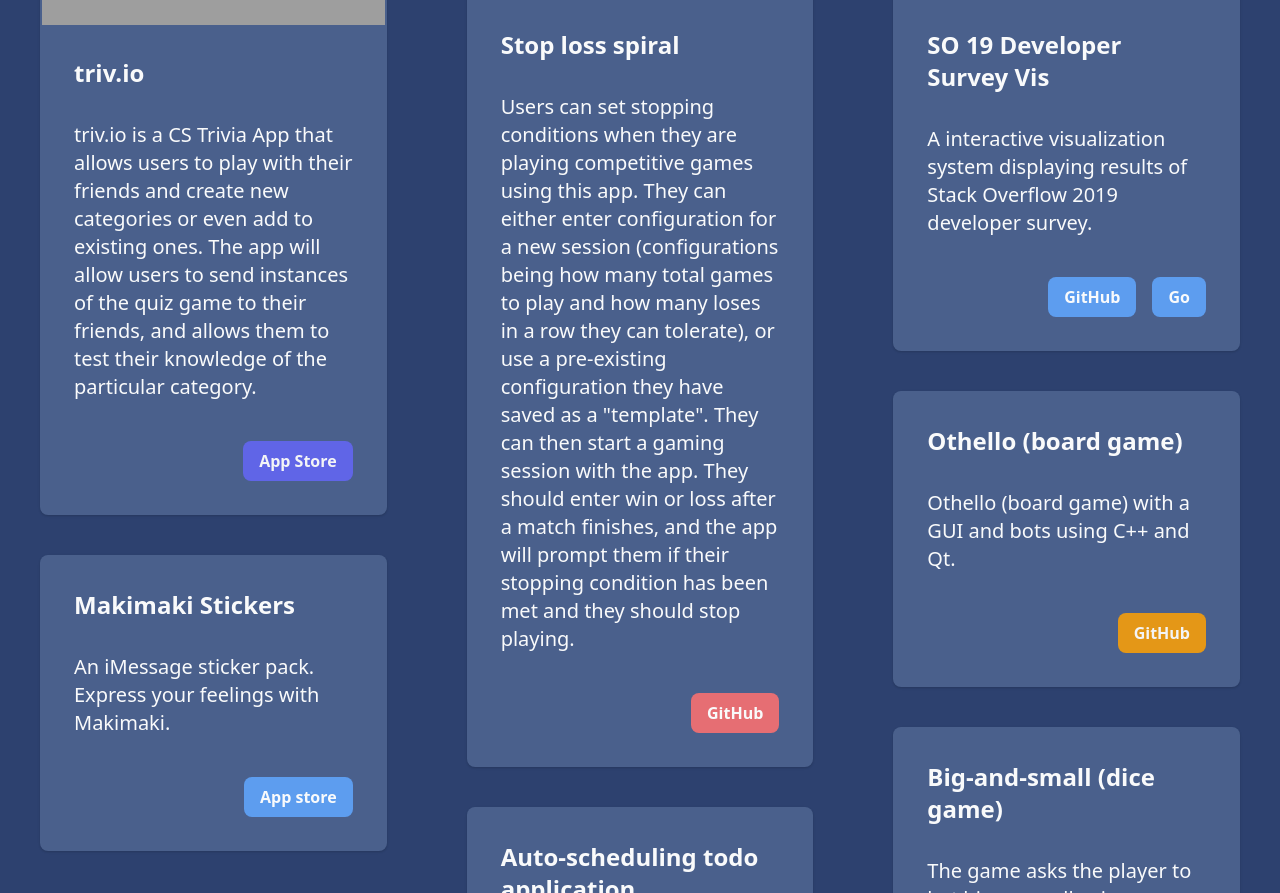
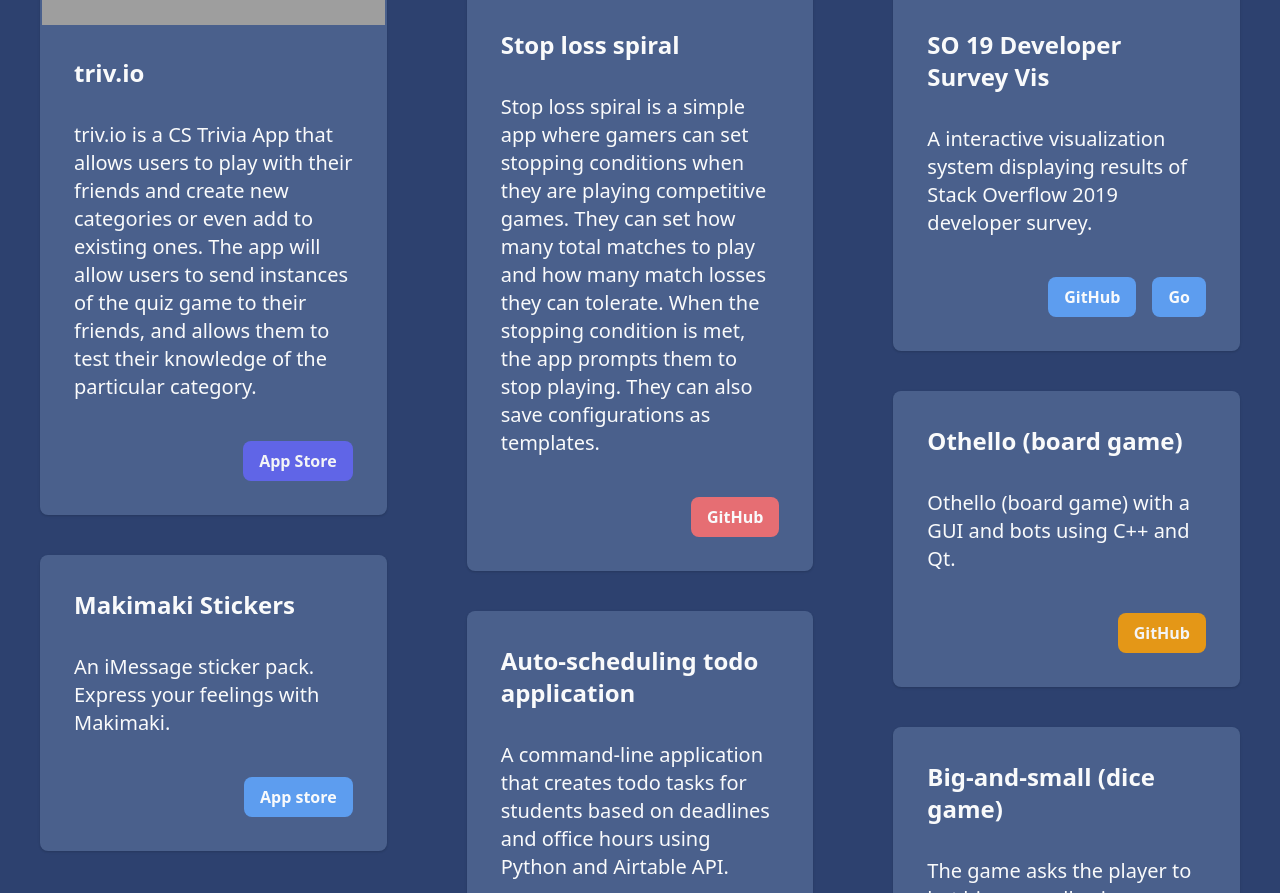
Before and after one commit to innkuika/ikashima.net, a plain HTML site: page index.html in a window 1280 px wide. Shown: the part 1094-1987 px from the top of the page. Drawn offline with nearby package versions, Linux system fonts and the light colour scheme; grey boxes are pictures that could not be loaded.

Commit message:
discription update

```diff
--- a/index.html
+++ b/index.html
@@ -56,7 +56,7 @@
 
         <ika-card
                 title="Stop loss spiral"
-                description='Users can set stopping conditions when they are playing competitive games using this app. They can either enter configuration for a new session (configurations being how many total games to play and how many loses in a row they can tolerate), or use a pre-existing configuration they have saved as a "template". They can then start a gaming session with the app. They should enter win or loss after a match finishes, and the app will prompt them if their stopping condition has been met and they should stop playing.'
+                description='Stop loss spiral is a simple app where gamers can set stopping conditions when they are playing competitive games. They can set how many total matches to play and how many match losses they can tolerate. When the stopping condition is met, the app prompts them to stop playing. They can also save configurations as templates.'
                 button-href="https://github.com/innkuika/StopLossSpiral"
                 button-text="GitHub"
                 color="red"
```
